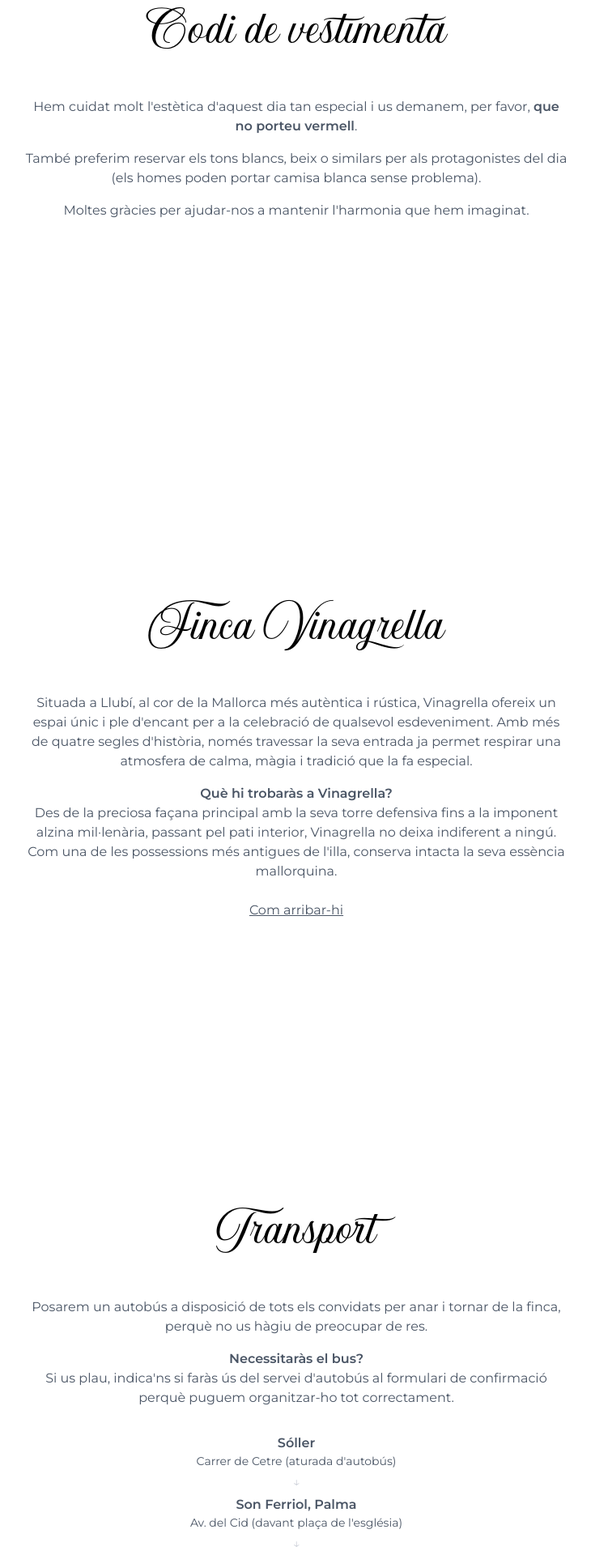
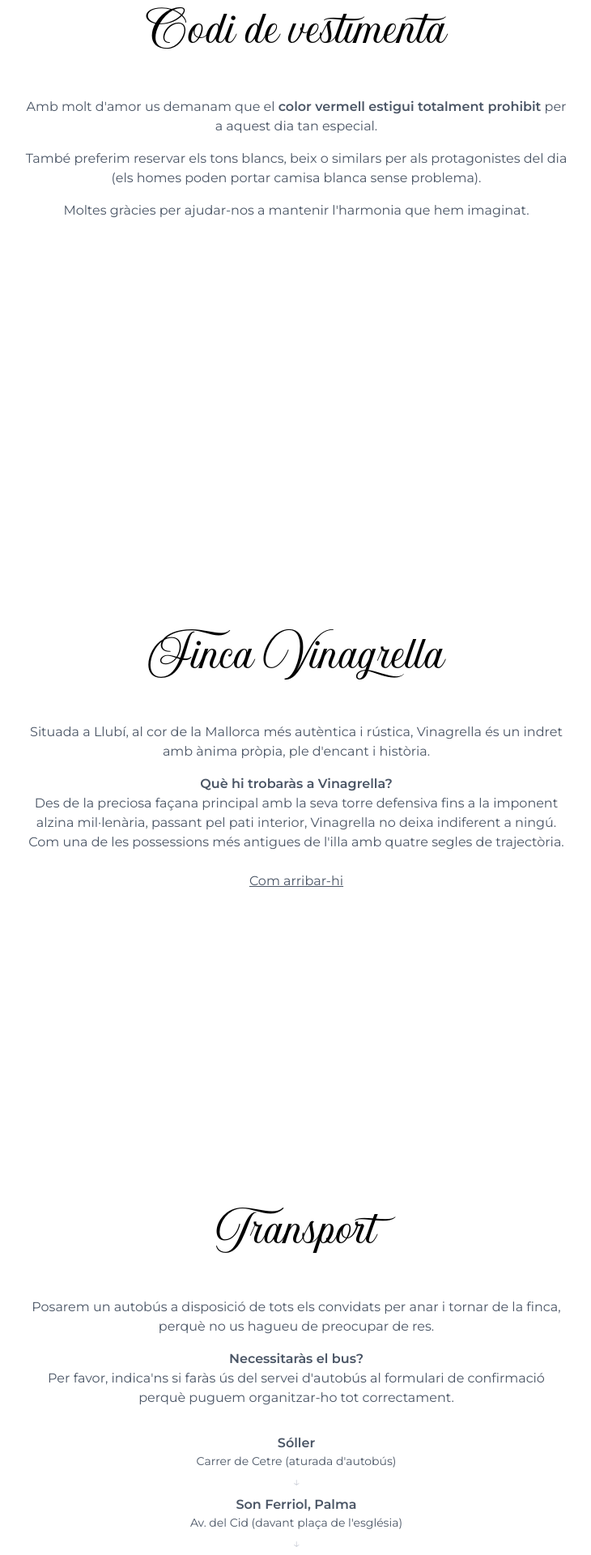
Before and after one commit to xiscosc/alborts, a SvelteKit app: page / in a window 1280 px wide. Shown: the part 1740-3660 px from the top of the page at 81% size, without its empty margins (274-1004 px from the left). Built offline with nearby package versions, Linux system fonts and the light colour scheme.

Commit message:
fix: improve text formatting and clarity in event sections

```diff
--- a/src/routes/+page.svelte
+++ b/src/routes/+page.svelte
@@ -9,12 +9,14 @@
 <Section id="event" title="Esdeveniment">
   <div class="max-w-2xl text-center">
     <p class="mt-6 text-gray-600">
-			Ens fa molta il·lusió poder compartir aquest dia amb tots vosaltres. La cerimònia marcarà
-			l'inici d'un moment molt especial per a nosaltres, envoltats de la gent que estimam.
+      Ens fa molta il·lusió poder compartir aquest dia amb tots vosaltres. La
+      cerimònia marcarà l'inici d'un moment molt especial per a nosaltres,
+      envoltats de la gent que estimam.
     </p>
     <p class="mt-4 text-gray-600">
-			Quan arribeu, trobareu un petit refrigeri perquè pugueu refrescar-vos, saludar-vos i començar
-			a gaudir de l'ambient abans que comenci la cerimònia.
+      Quan arribeu, trobareu un petit refrigeri perquè pugueu refrescar-vos,
+      saludar-vos i començar a gaudir de l'ambient abans que comenci la
+      cerimònia.
     </p>
     <p class="mt-4 text-gray-600">
       Després, només quedarà celebrar, riure, ballar i crear records junts.
@@ -30,12 +32,14 @@
 <Section id="dresscode" title="Codi de vestimenta">
   <div class="max-w-2xl text-center">
     <p class="mt-6 text-gray-600">
-			Hem cuidat molt l'estètica d'aquest dia tan especial i us demanem, per favor,
-			<span class="font-semibold">que no porteu vermell</span>.
+      Amb molt d'amor us demanam que el <span class="font-semibold"
+        >color vermell estigui totalment prohibit</span
+      > per a aquest dia tan especial.
     </p>
     <p class="mt-4 text-gray-600">
-			També preferim reservar els tons blancs, beix o similars per als protagonistes del dia (els
-			homes poden portar camisa blanca sense problema).
+      També preferim reservar els tons blancs, beix o similars per als
+      protagonistes del dia (els homes poden portar camisa blanca sense
+      problema).
     </p>
     <p class="mt-4 text-gray-600">
       Moltes gràcies per ajudar-nos a mantenir l'harmonia que hem imaginat.
@@ -50,19 +54,17 @@
 
 <Section id="venue" title="Finca Vinagrella">
   <div class="max-w-2xl text-center">
-		<p class="mt-6 text-gray-600">
-			Situada a Llubí, al cor de la Mallorca més autèntica i rústica, Vinagrella ofereix un espai
-			únic i ple d'encant per a la celebració de qualsevol esdeveniment. Amb més de quatre segles
-			d'història, només travessar la seva entrada ja permet respirar una atmosfera de calma, màgia i
-			tradició que la fa especial.
-		</p>
-		<p class="mt-4 text-gray-600">
-			<span class="font-semibold">Què hi trobaràs a Vinagrella?</span>
-			<br />
-			Des de la preciosa façana principal amb la seva torre defensiva fins a la imponent alzina
-			mil·lenària, passant pel pati interior, Vinagrella no deixa indiferent a ningú. Com una de les
-			possessions més antigues de l'illa, conserva intacta la seva essència mallorquina.
-		</p>
+    <div class="mt-6 text-gray-600">
+      Situada a Llubí, al cor de la Mallorca més autèntica i rústica, Vinagrella
+      és un indret amb ànima pròpia, ple d'encant i història.
+    </div>
+    <div class="mt-4 text-gray-600">
+      <p class="font-semibold">Què hi trobaràs a Vinagrella?</p>
+      Des de la preciosa façana principal amb la seva torre defensiva fins a la imponent
+      alzina mil·lenària, passant pel pati interior, Vinagrella no deixa indiferent
+      a ningú. Com una de les possessions més antigues de l'illa amb quatre segles
+      de trajectòria.
+    </div>
     <a
       href="https://maps.app.goo.gl/jDA63mLF5NvzYaBNA?g_st=iw"
       target="_blank"
@@ -82,14 +84,14 @@
 <Section id="transport" title="Transport">
   <div class="max-w-2xl text-center">
     <p class="mt-6 text-gray-600">
-			Posarem un autobús a disposició de tots els convidats per anar i tornar de la finca, perquè no
-			us hàgiu de preocupar de res.
+      Posarem un autobús a disposició de tots els convidats per anar i tornar de
+      la finca, perquè no us hagueu de preocupar de res.
     </p>
     <p class="mt-4 text-gray-600">
       <span class="font-semibold">Necessitaràs el bus?</span>
       <br />
-			Si us plau, indica'ns si faràs ús del servei d'autobús al formulari de confirmació perquè
-			puguem organitzar-ho tot correctament.
+      Per favor, indica'ns si faràs ús del servei d'autobús al formulari de confirmació
+      perquè puguem organitzar-ho tot correctament.
     </p>
     <div class="mt-8 flex flex-col items-center gap-1 text-gray-600">
       <div class="text-center">
@@ -116,11 +118,14 @@
 <Section id="rsvp" title="Vens?">
   <div class="max-w-2xl text-center">
     <p class="mt-6 text-gray-600">
-			Per a nosaltres és molt important saber si podreu acompanyar-nos en aquest dia tan especial. A
-			continuació trobareu un petit formulari on podreu confirmar la vostra assistència i
-			facilitar-nos alguns detalls necessaris per a l'organització.
+      Per a nosaltres és molt important saber si podreu acompanyar-nos en aquest
+      dia tan especial. A continuació trobareu un petit formulari on podreu
+      confirmar la vostra assistència i facilitar-nos alguns detalls necessaris
+      per a l'organització.
     </p>
-		<p class="mt-4 text-gray-600">Gràcies per ajudar-nos a fer que tot surti perfecte!</p>
+    <p class="mt-4 text-gray-600">
+      Gràcies per ajudar-nos a fer que tot surti perfecte!
+    </p>
     <a
       href="/formulari"
       data-sveltekit-reload
```
Lines whose indentation alone changed are shown as unchanged.
